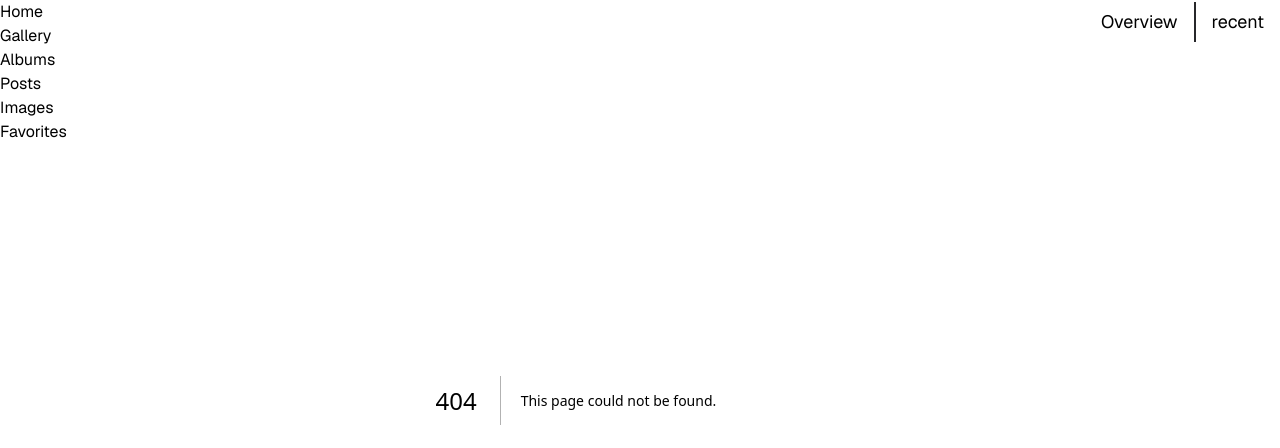
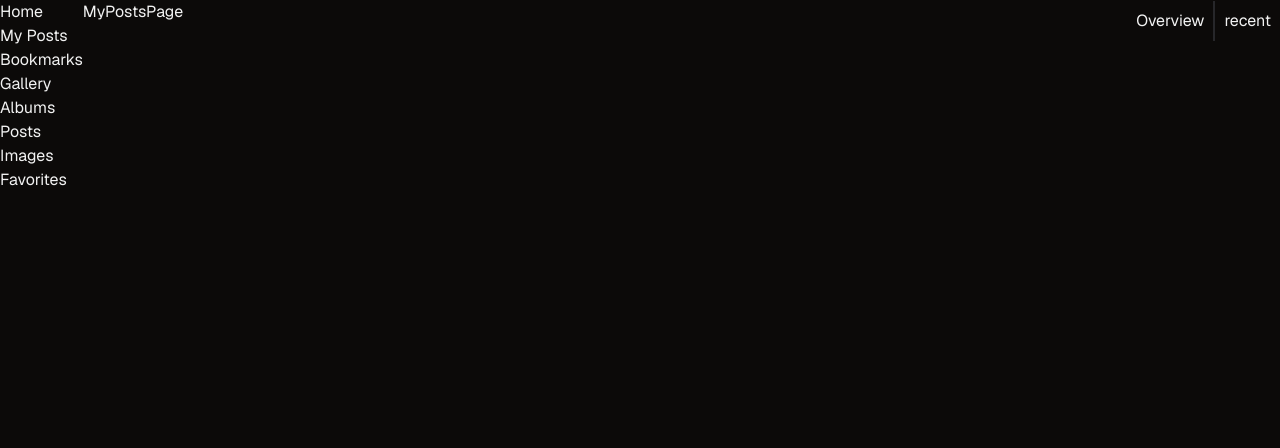
Before and after one commit to churchilldotexe/shashin, a Next.js app: page /my-posts in a window 1280 px wide. Before the commit this address had no page. Shown: the top 448 px of the page. Built offline with nearby package versions, Linux system fonts and the light colour scheme.

Commit message:
chore: scafolding for pages
added albums,myposts,bookmars,gallery and sub pages for gallery

```diff
--- a/src/app/@overview/_components/OverviewNav.tsx
+++ b/src/app/@overview/_components/OverviewNav.tsx
@@ -11,8 +11,8 @@ export default function OverviewNav() {
       <Link
         href="/"
         scroll={false}
-        className={cn("px-4 py-2 text-lg hover:bg-gray-200/50 dark:hover:bg-white/20", {
-          " scale-105 rounded bg-gray-200/50 text-accent-foreground shadow-md shadow-gray-950 transition-transform delay-700 active:scale-105 dark:bg-white/20 dark:shadow-secondary":
+        className={cn("hocus-visible:border-border rounded-md border border-white/0 p-2 ", {
+          "scale-105 bg-gradient-to-br from-white/10 to-white/0 shadow-[0_8px_6px_0_rgba(0,0,0,0.37)] backdrop-blur-sm transition-all dark:shadow-[0_8px_6px_0_rgba(255,255,255,0.10)]":
             selectedSegment === null,
         })}
       >
@@ -22,8 +22,8 @@ export default function OverviewNav() {
       <Link
         href="/recent"
         scroll={false}
-        className={cn("px-4 py-2 text-lg hover:bg-gray-200/50 dark:hover:bg-white/20 ", {
-          " scale-105 rounded bg-gray-200/50 text-accent-foreground shadow-md shadow-gray-950 transition-transform delay-700 dark:bg-white/20 dark:shadow-secondary":
+        className={cn("hocus-visible:border-border rounded-md border border-white/0 p-2 ", {
+          "scale-105 bg-gradient-to-br from-white/10 to-white/0 shadow-[0_8px_6px_0_rgba(0,0,0,0.37)] backdrop-blur-sm transition-all dark:shadow-[0_8px_6px_0_rgba(255,255,255,0.10)]":
             selectedSegment === "recent",
         })}
       >
@@ -32,3 +32,11 @@ export default function OverviewNav() {
     </div>
   );
 }
+
+// className={cn(
+//   "hocus-visible:border-border rounded-md border border-white/0 p-2 ",
+//   {
+//     "scale-105 bg-gradient-to-br from-white/10 to-white/0 shadow-[0_8px_6px_0_rgba(0,0,0,0.37)] backdrop-blur-sm transition-all dark:shadow-[0_8px_6px_0_rgba(255,255,255,0.10)]":
+//       pathname === `${route}`,
+//   }
+// )}
--- a/src/app/_components/Header.tsx
+++ b/src/app/_components/Header.tsx
@@ -6,13 +6,17 @@ export function Header(props: HTMLAttributes<HTMLElement>) {
       <nav>
         <ul>
           <li>Home</li>
+          <li>My Posts</li>
+          <li>Bookmarks</li>
           <li>Gallery</li>
-          <ul>
-            <li>Albums</li>
-            <li>Posts</li>
-            <li>Images</li>
-          </ul>
-          <li>Favorites</li>
+          <li>
+            <ul>
+              <li>Albums</li>
+              <li>Posts</li>
+              <li>Images</li>
+              <li>Favorites</li>
+            </ul>
+          </li>
         </ul>
       </nav>
     </header>
--- /dev/null
+++ b/src/app/bookmars/page.tsx
@@ -0,0 +1,3 @@
+export default function BookmarksPage() {
+  return <div>BookmarksPage</div>;
+}
--- /dev/null
+++ b/src/app/galley/albums/page.tsx
@@ -0,0 +1,3 @@
+export default function AlbumsPage() {
+  return <div>AlbumsPage</div>;
+}
--- /dev/null
+++ b/src/app/galley/favorites/page.tsx
@@ -0,0 +1,3 @@
+export default function FavoritesPage() {
+  return <div>FavoritesPage</div>;
+}
--- /dev/null
+++ b/src/app/galley/images/page.tsx
@@ -0,0 +1,3 @@
+export default function ImagesPage() {
+  return <div>ImagesPage</div>;
+}
--- /dev/null
+++ b/src/app/galley/page.tsx
@@ -0,0 +1,3 @@
+export default function GalleryPage() {
+  return <div>GalleryPage</div>;
+}
--- /dev/null
+++ b/src/app/my-posts/page.tsx
@@ -0,0 +1,3 @@
+export default function MyPostsPage() {
+  return <div>MyPostsPage</div>;
+}
```
